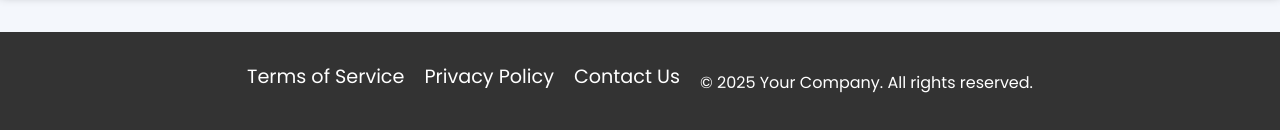
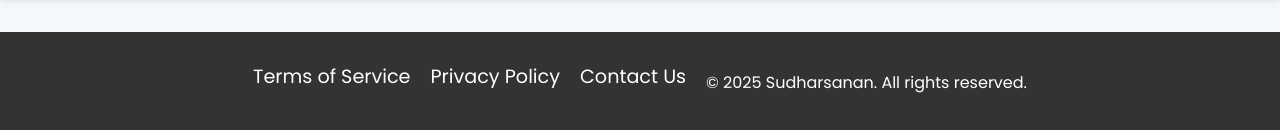
Before and after one commit to Heaven323555/Shopify_landingpage_waterbotle, a plain HTML site: page index.html in a window 1280 px wide. Shown: the part 3006-3136 px from the top of the page. Drawn offline with Linux system fonts and the light colour scheme.

Commit message:
Update index.html

```diff
--- a/index.html
+++ b/index.html
@@ -165,7 +165,7 @@
         <li><a href="#">Privacy Policy</a></li>
         <li><a href="#">Contact Us</a></li>
       </ul>
-      <p>&copy; 2025 Your Company. All rights reserved.</p>
+      <p>&copy; 2025 Sudharsanan. All rights reserved.</p>
     </footer>
     <script>
       let currentIndex = 0;
```
